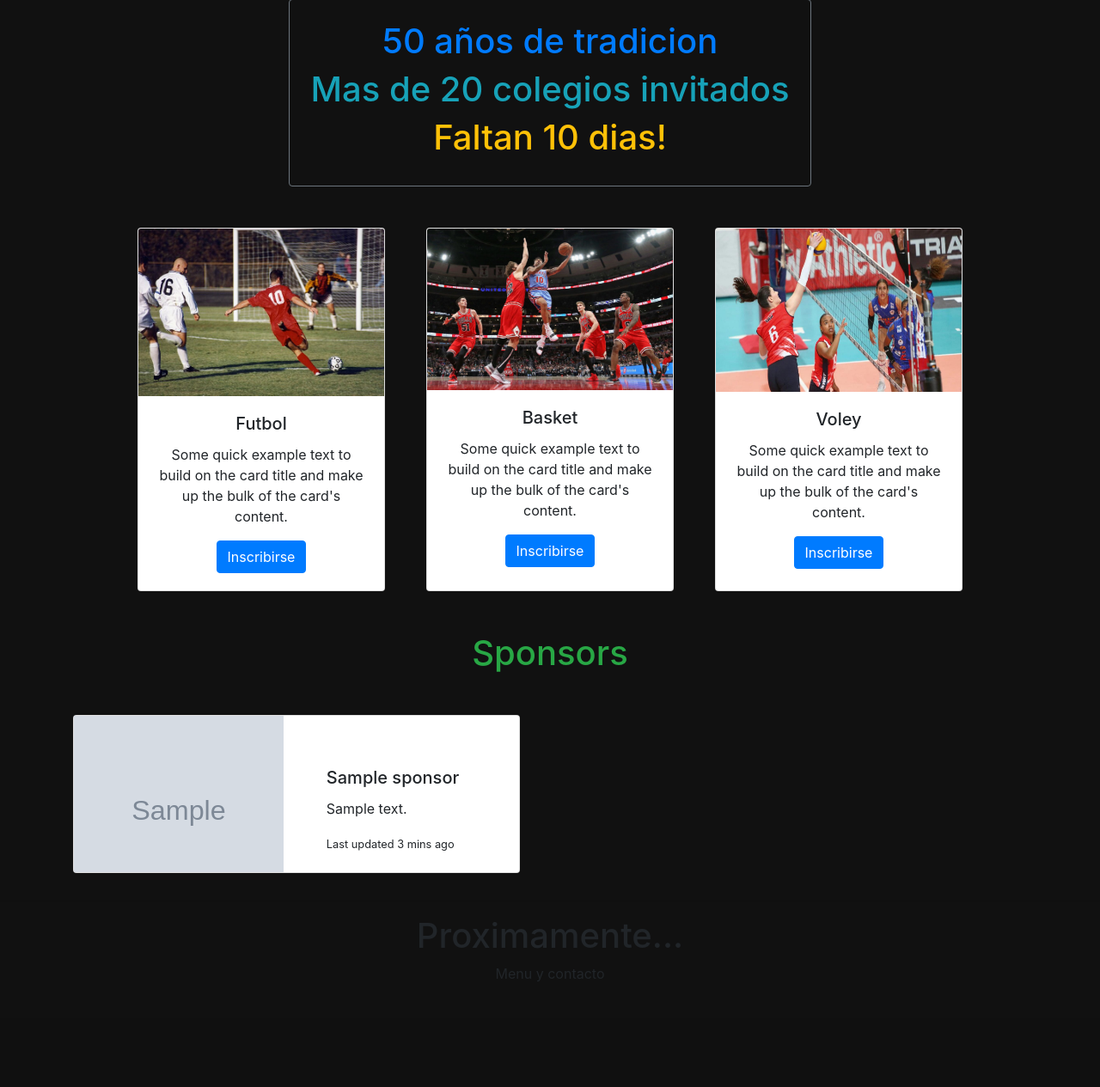
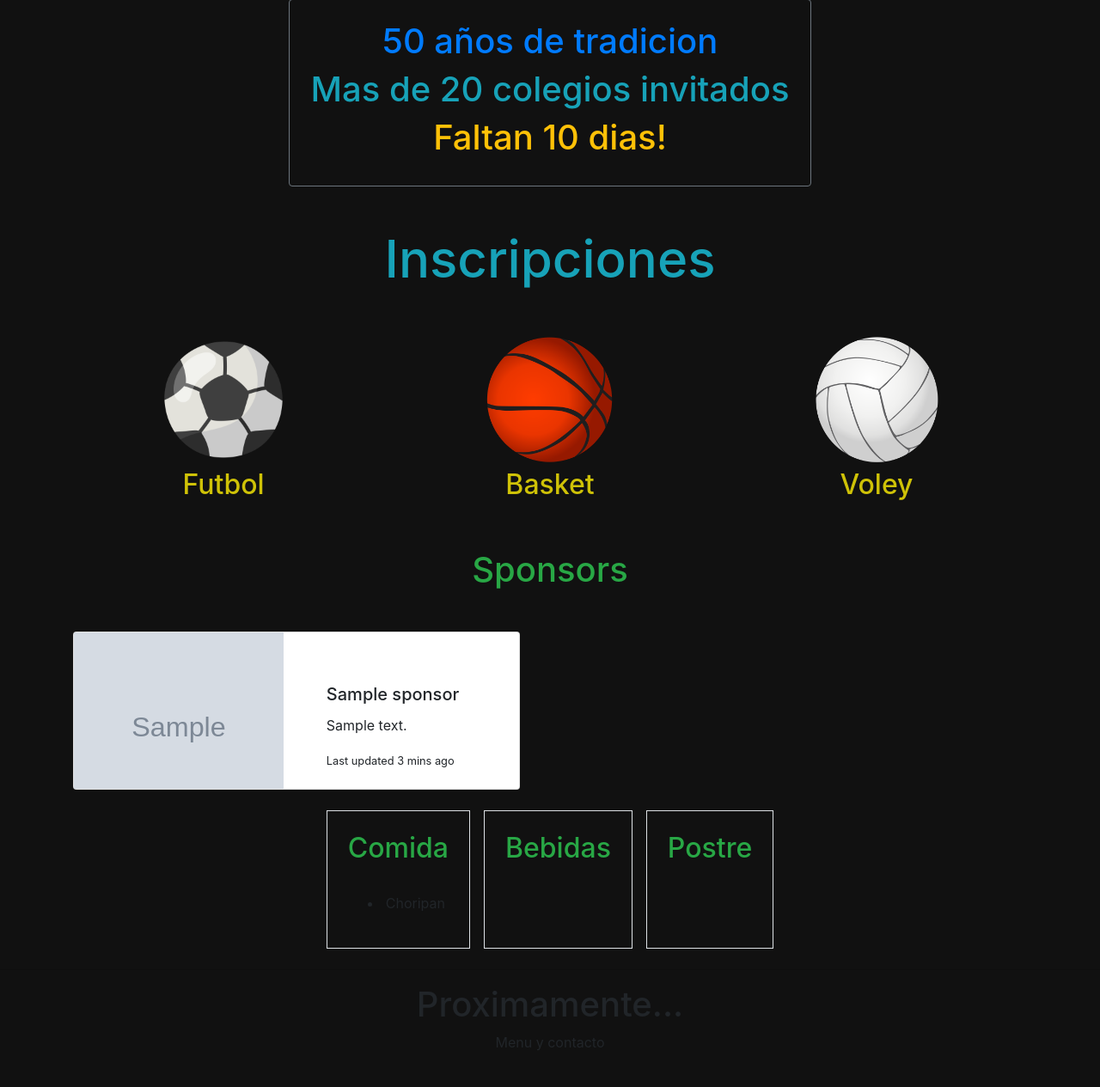
Before and after one commit to ParisNicolas/CopaRenault, a Flask app: template flaskr/main/templates/main/home.html in a window 1280 px wide. Shown: the part 849-2114 px from the top of the page at 86% size. Before the commit the page ends 1991 px from the top, so only its background shows below. Run offline with Flask 3, Linux system fonts and the light colour scheme; the template is opened without the code that fills it: most values are stand-ins (such as "Sample title", 1, 10 or a date in 2020); grey boxes marked "Sample" are stand-in pictures; some libraries are stand-ins or nearby versions.

Commit message:
Interfaz de imagenes en inscripciones

```diff
--- a/flaskr/main/templates/main/base.html
+++ b/flaskr/main/templates/main/base.html
@@ -8,7 +8,8 @@
     <meta name="description" content="">
     <meta name="author" content="Paris Nicolas">
     <!-- styles -->
-     <!-- link rel="stylesheet" href="{% block css_url %}{% endblock %}" -->
+    <link rel="stylesheet" href="https://cdnjs.cloudflare.com/ajax/libs/animate.css/4.1.1/animate.min.css"/>
+    <link href="https://unpkg.com/aos@2.3.1/dist/aos.css" rel="stylesheet">
     <link href="https://stackpath.bootstrapcdn.com/bootstrap/4.5.2/css/bootstrap.min.css" rel="stylesheet">
     {% block css %}{% endblock %}
 </head>
@@ -27,17 +28,12 @@
     <script src="https://cdn.jsdelivr.net/npm/@popperjs/core@1.16.1/dist/umd/popper.min.js"></script>
     <script src="https://stackpath.bootstrapcdn.com/bootstrap/4.5.2/js/bootstrap.min.js"></script>
     <script src="https://kit.fontawesome.com/a076d05399.js"></script>
-    <!-- GSAP para animaciones -->
-    <script src="https://cdn.jsdelivr.net/npm/gsap@3.12.5/dist/gsap.min.js"></script>
-    <script src="https://cdn.jsdelivr.net/npm/gsap@3.12.5/dist/ScrollTrigger.min.js"></script>
 
+    <script src="https://unpkg.com/aos@2.3.1/dist/aos.js"></script>
     <script>
-        // use a script tag or an external JS file
-        document.addEventListener("DOMContentLoaded", (event) => {
-            gsap.registerPlugin(ScrollTrigger)
-            // gsap code here!
-        });
+        AOS.init();
     </script>
+
     {% block script %}{% endblock %}
 </body>
 </html>
--- a/flaskr/main/templates/main/home.html
+++ b/flaskr/main/templates/main/home.html
@@ -5,11 +5,11 @@
 {% block content %}
     <!-- Contenido principal -->
     <div class="full-width-bg">
-        <h1>Copa Renault</h1>
+        <h1 class="animate__animated animate__rubberBand">Copa Renault</h1>
     </div>
     <!--div class="fade-gradient"></div-->
 
-    <div class="container mt-4">
+
     <!-- Estadisticas -->
     <div class="d-flex justify-content-center text-center mt-5">
         <div class="bg-secondary-subtle rounded border border-secondary p-4">
@@ -19,7 +19,26 @@
         </div>
     </div>
 
+    <div class="container mt-4">
         <!-- Deportes -->
+        <h1 id="inscripciones-title" class="text-info text-center mt-5">Inscripciones</h1>
+        <div class="row text-center mt-5">
+            <a class="col-md-4 img-link" href="{{ url_for('main.inscribirse', deporte='futbol')}}">
+                <img src="{{ url_for('static', filename='img/soccer-ball-illustration-png.webp') }}" class="img-fluid select-img" alt="futbol">
+                <h2>Futbol</h2>
+            </a>
+            <a class="col-md-4 img-link" href="{{ url_for('main.inscribirse', deporte='basket')}}">
+                <img src="{{ url_for('static', filename='img/sport-ball-basketball-png.png') }}" class="img-fluid select-img" alt="futbol">
+                <h2>Basket</h2>
+            </a>
+            <a class="col-md-4 img-link" href="{{ url_for('main.inscribirse', deporte='voley')}}">
+                <img src="{{ url_for('static', filename='img/sport-ball-volleyball-free-png.png') }}" class="img-fluid select-img" alt="futbol">
+                <h2>Voley</h2>
+            </a>
+        </div>
+
+        <!-- Deportes -->
+        {#
         <div class="d-flex justify-content-center text-center mt-5">
             <div class="card mr-5" style="width: 18rem;">
                 <img src="{{ url_for('static', filename='img/futbol_portada.jpg') }}" class="card-img-top" alt="futbol">
@@ -46,13 +65,13 @@
                 </div>
             </div>
         </div>
-
+        #}
         <!-- Sponsors -->
         <h1 class="mt-5 text-center text-success">Sponsors</h1>
         <div class="d-flex flex-column mt-5">
             {% for sponsor in sponsors %}
             {% if loop.index is even %}
-            <div class="d-flex justify-content-end" style="height: 200px;">
+            <div class="d-flex justify-content-end" data-aos="fade-left" style="height: 200px;">
                 <a href="{{ sponsor['website_link'] }}" class="card card-link mb-3" style="max-width: 540px;">
                     <div class="row g-0 align-items-center" style="overflow: hidden;">
                         <div class="col-md-6">
@@ -69,7 +88,7 @@
                 </a>
             </div>
             {% else %}
-            <div class="d-flex" style="height: 200px;">
+            <div class="d-flex" data-aos="fade-right" style="height: 200px;">
                 <a href="{{ sponsor['website_link'] }}" class="card card-link mb-3" style="max-width: 540px;">
                     <div class="row g-0 align-items-center " style="overflow: hidden;">
                         <div class="col-md-6 position-relative">
@@ -87,6 +106,28 @@
             </div>
             {% endif %}
             {% endfor %}
+        </div>
+
+
+
+        <div>
+            <div class="d-flex justify-content-center text-center">
+                <div class="m-2 p-4 border">
+                    <h2 class="text-success">Comida</h2>
+                    <div>
+                        <img src="" alt="">
+                        <ul>
+                            <li>Choripan</li>
+                        </ul>
+                    </div>
+                </div>
+                <div class="m-2 p-4 border">
+                    <h2 class="text-success">Bebidas</h2>
+                </div>
+                <div class="m-2 p-4 border">
+                    <h2 class="text-success">Postre</h2>
+                </div>
+            </div>
         </div>
 
     </div>
@@ -114,6 +155,17 @@
             $('nav').removeClass('navbar-dark bg-dark').addClass('navbar-light bg-light');
             $('.fade-gradient').css('opacity', '1');
         }
+
+
+        const textElement = document.getElementById('inscripciones-title');
+        const rect = textElement.getBoundingClientRect();
+        const isVisible = rect.top < window.innerHeight && rect.bottom >= 0;
+
+        if (isVisible) {
+            textElement.classList.add('enlarged');
+        } else {
+            textElement.classList.remove('enlarged');
+        }
     });
 </script>
 {% endblock %}
@@ -127,6 +179,31 @@
 .card-link:hover {
     text-decoration: none;
     color: inherit;
+}
+
+.img-link {
+    text-decoration: none;
+    color: rgb(207, 194, 7);
+}
+
+.img-link:hover {
+    border-radius: 10px;
+    background-color: rgb(37, 36, 36);
+    scale: 1.1;
+    transition-duration: 50ms;
+    cursor: pointer;
+}
+
+#inscripciones-title {
+    font-size: 40px;
+    transition: font-size 0.5s ease;
+}
+#inscripciones-title.enlarged {
+    font-size: 60px;
+}
+
+.select-img{
+    height: 20vh;
 }
 
     /* Estilo para el fondo de la sección con imagen */
```
Also changed, not shown: flaskr/main/templates/main/inscribirse-wtf.html (+51 -1 lines), flaskr/static/img/img_copaRanault.png (deleted), flaskr/static/img/soccer-ball-illustration-png.webp (added), flaskr/static/img/sport-ball-basketball-png.png (added), flaskr/static/img/sport-ball-volleyball-free-png.png (added). Lines whose indentation alone changed are shown as unchanged.
